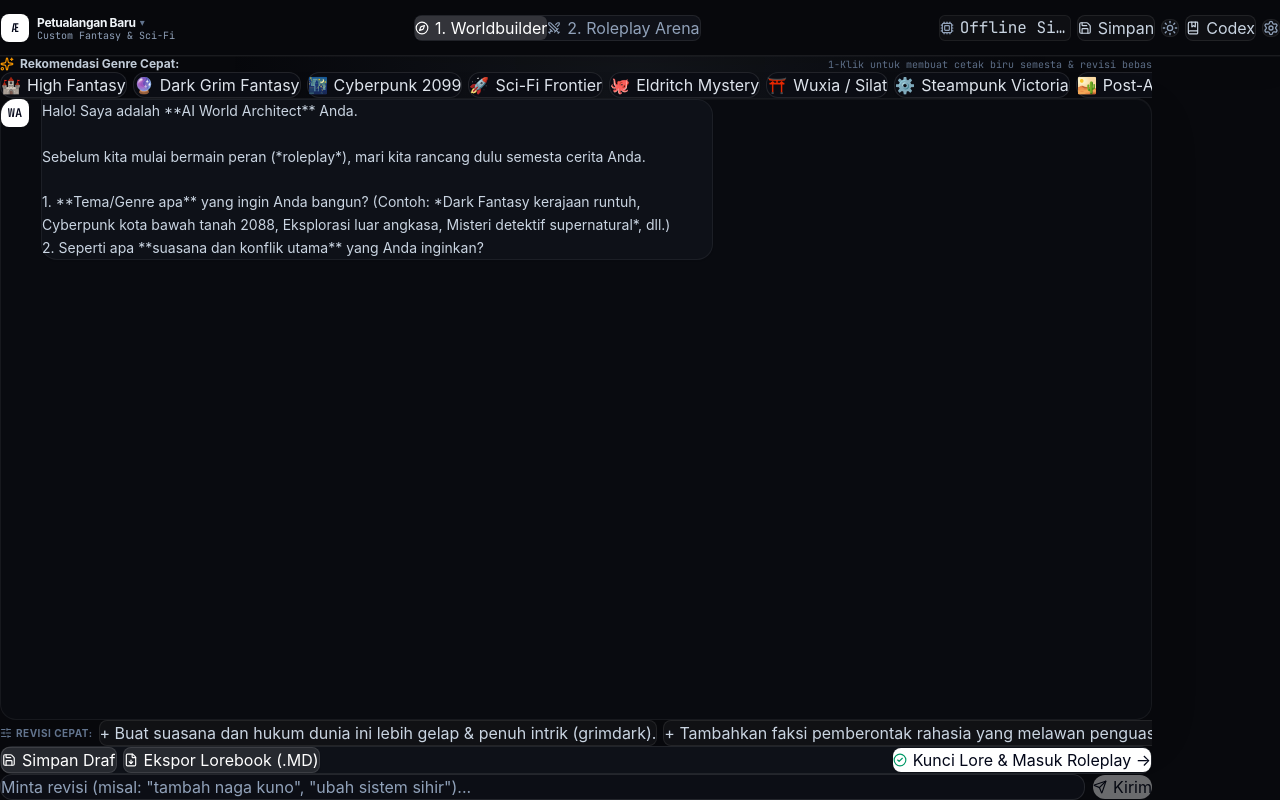
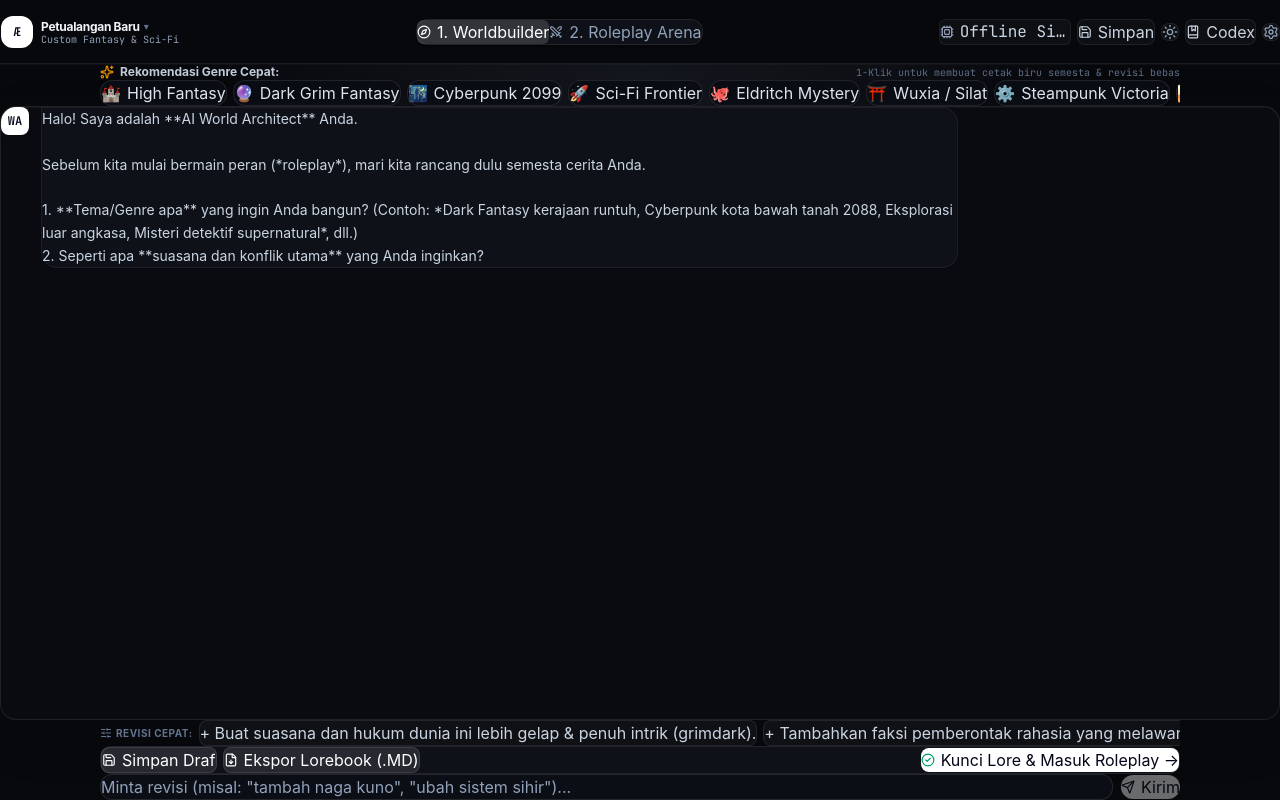
Before and after one commit to Ilhamprma/Iam.WebRoleplay, a React (Vite) app: page / in a window 1280 px wide. Built offline with nearby package versions, Linux system fonts and the light colour scheme.

Commit message:
feat: redesign desktop workspace layout

```diff
--- a/src/components/Navbar.tsx
+++ b/src/components/Navbar.tsx
@@ -40,7 +40,7 @@ export const Navbar: React.FC<NavbarProps> = ({
   const isDark = theme === 'dark';
 
   return (
-    <header className="app-header sticky top-0 z-40 h-14 bg-white/95 dark:bg-[#08090d]/95 backdrop-blur-md border-b border-slate-200 dark:border-white/[0.08] px-2.5 sm:px-4 md:px-6 flex items-center justify-between transition-colors">
+    <header className="app-header sticky top-0 z-40 h-16 bg-white/95 dark:bg-[#08090d]/95 backdrop-blur-md border-b border-slate-200 dark:border-white/[0.08] px-3 sm:px-5 lg:px-8 flex items-center justify-between transition-colors">
       {/* Brand & Active Universe Selector (Opens Story Portal) */}
       <div className="flex items-center gap-2">
         <button
@@ -48,7 +48,7 @@ export const Navbar: React.FC<NavbarProps> = ({
           className="flex items-center gap-2 px-2 py-1.5 rounded-xl hover:bg-slate-100 dark:hover:bg-white/[0.08] border border-transparent hover:border-slate-200 dark:hover:border-white/10 transition text-left active:scale-95 group"
           title="Buka Portal Cerita: Buat Baru atau Lanjutkan Cerita"
         >
-          <div className="w-7 h-7 rounded-lg bg-slate-900 text-white dark:bg-white dark:text-slate-950 flex items-center justify-center font-mono text-xs font-bold shadow-xs">
+            <div className="w-8 h-8 rounded-xl bg-slate-900 text-white dark:bg-white dark:text-slate-950 flex items-center justify-center font-mono text-xs font-bold shadow-xs">
             Æ
           </div>
           <div className="min-w-0 max-w-[120px] sm:max-w-[180px]">
@@ -66,7 +66,7 @@ export const Navbar: React.FC<NavbarProps> = ({
       </div>
 
       {/* Phase Segmented Controller */}
-      <div className="flex items-center p-1 rounded-lg bg-slate-100 dark:bg-[#0f1118] border border-slate-200 dark:border-white/[0.08]">
+      <div className="flex items-center p-1 rounded-xl bg-slate-100 dark:bg-[#0f1118] border border-slate-200 dark:border-white/[0.08] shadow-sm">
         <button
           onClick={() => onSwitchPhase('worldbuilding')}
           className={`flex items-center gap-1.5 px-3 py-1 rounded-md text-xs font-semibold transition ${
--- a/src/components/WorldbuildingWizard.tsx
+++ b/src/components/WorldbuildingWizard.tsx
@@ -189,7 +189,7 @@ export const WorldbuildingWizard: React.FC<WorldbuildingWizardProps> = ({
   const hasStarted = campaign.worldbuildingMessages.length > 0;
 
   return (
-    <div className="workspace flex flex-col h-[calc(100dvh-56px)] max-w-6xl mx-auto w-full px-2.5 sm:px-6 py-3 sm:py-5">
+    <div className="workspace flex flex-col h-[calc(100dvh-64px)] max-w-none mx-auto w-full px-3 sm:px-6 lg:px-10 py-3 sm:py-5">
       {/* Quick Genre Recommendation Bar (Visible on both intro & ongoing discussion) */}
       <div className="mb-2 shrink-0">
           <div className="flex items-center justify-between gap-2 px-1 mb-2">
@@ -260,7 +260,7 @@ export const WorldbuildingWizard: React.FC<WorldbuildingWizardProps> = ({
         </div>
       ) : (
         /* Conversation Transcript */
-        <div className="conversation-panel flex-1 overflow-y-auto space-y-3.5 pr-1 sm:pr-2 p-3 sm:p-5 rounded-2xl bg-white dark:bg-[#090b10] border border-slate-200 dark:border-white/[0.06] shadow-xs">
+        <div className="conversation-panel flex-1 overflow-y-auto space-y-4 pr-1 sm:pr-2 p-4 sm:p-6 lg:px-10 rounded-2xl bg-white dark:bg-[#090b10] border border-slate-200 dark:border-white/[0.06] shadow-xs">
           {campaign.worldbuildingMessages.map((msg) => {
             const isUser = msg.sender === 'user';
             return (
@@ -274,7 +274,7 @@ export const WorldbuildingWizard: React.FC<WorldbuildingWizardProps> = ({
                   </div>
                 )}
                 <div
-                  className={`max-w-[85%] sm:max-w-2xl rounded-2xl p-3 sm:p-4 text-xs sm:text-sm leading-relaxed border ${
+                  className={`max-w-[85%] sm:max-w-[72%] rounded-2xl p-3 sm:p-4 text-xs sm:text-sm leading-relaxed border ${
                     isUser
                       ? 'bg-slate-900 text-white dark:bg-[#151822] dark:border-white/10 rounded-tr-none shadow-xs'
                       : 'bg-slate-50 text-slate-800 border-slate-200 dark:bg-[#0e1118] dark:border-white/[0.06] dark:text-slate-300 rounded-tl-none shadow-xs whitespace-pre-wrap'
--- a/src/index.css
+++ b/src/index.css
@@ -53,10 +53,28 @@ body {
 .workspace::before {
   content: '';
   position: fixed;
-  inset: 56px 0 0;
+  inset: 64px 0 0;
   z-index: -1;
   pointer-events: none;
-  background: radial-gradient(circle at 50% 0%, rgba(100, 116, 139, 0.11), transparent 42%);
+  background: radial-gradient(circle at 50% 0%, rgba(100, 116, 139, 0.14), transparent 48%);
+}
+
+@media (min-width: 1024px) {
+  .workspace > :not(.conversation-panel) {
+    max-width: 1080px;
+    width: 100%;
+    margin-inline: auto;
+  }
+
+  .workspace > form:last-child {
+    max-width: 1080px;
+    width: 100%;
+    margin-inline: auto;
+  }
+
+  .conversation-panel {
+    border-color: rgba(255, 255, 255, 0.09);
+  }
 }
 
 button,
```
